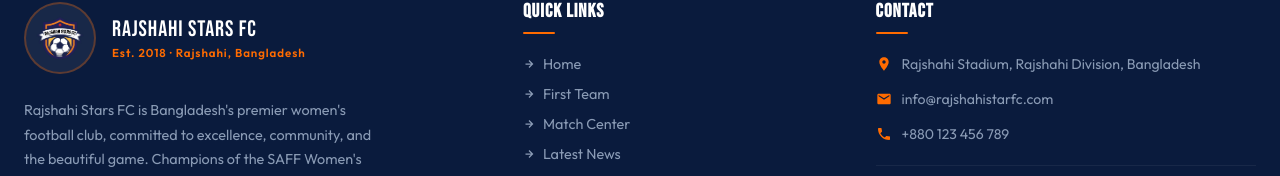
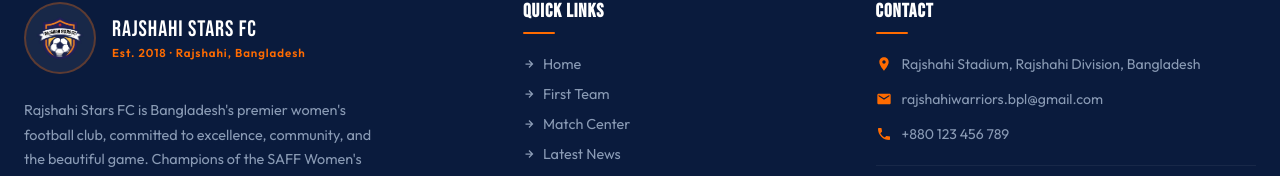
Before and after one commit to sif1t/rajshahi-starsfc, a Next.js app: page / in a window 1280 px wide. Shown: the part 3724-3900 px from the top of the page. Built offline with nearby package versions, Linux system fonts and the light colour scheme.

Commit message:
Update contact email in Footer component

```diff
--- a/src/components/Footer/Footer.tsx
+++ b/src/components/Footer/Footer.tsx
@@ -138,7 +138,7 @@ export default function Footer() {
                     <path d="M20 4H4c-1.1 0-2 .9-2 2v12c0 1.1.9 2 2 2h16c1.1 0 2-.9 2-2V6c0-1.1-.9-2-2-2zm0 4l-8 5-8-5V6l8 5 8-5v2z"/>
                   </svg>
                   <a href="mailto:info@rajshahistarfsfc.com" className={styles.contactLink}>
-                    info@rajshahistarfc.com
+                    rajshahiwarriors.bpl@gmail.com
                   </a>
                 </li>
                 <li className={styles.contactItem}>
```
